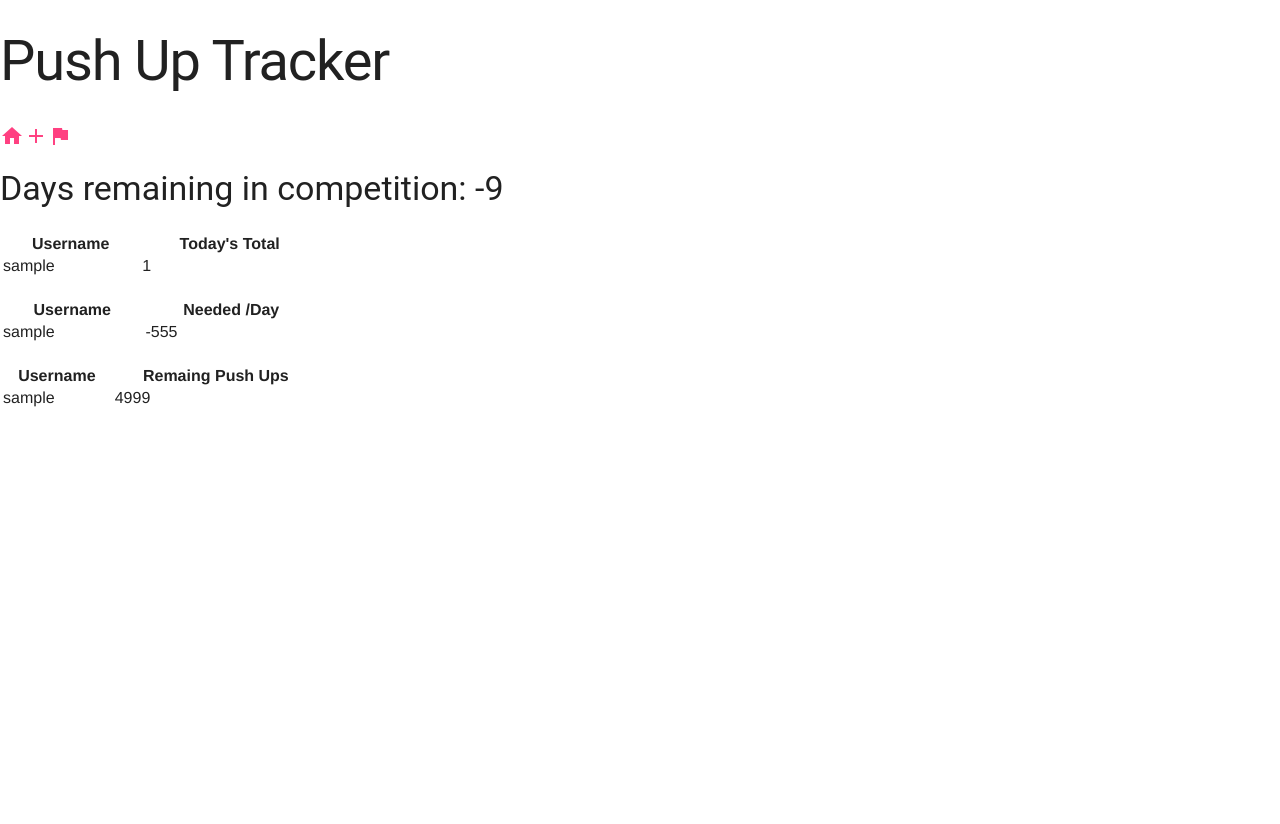
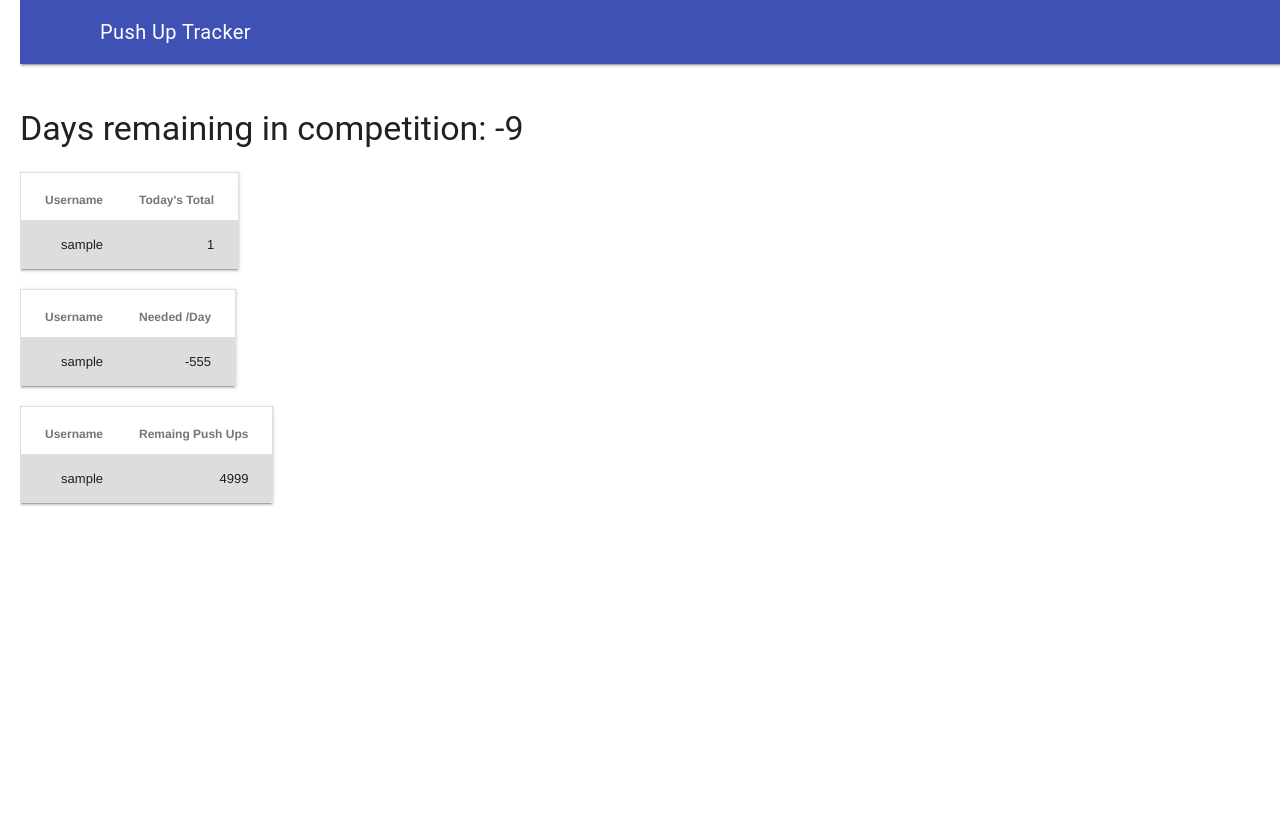
Before and after one commit to cgeorgiades27/puc, a Django app: page /competition in a window 1280 px wide. After the commit the page ends 506 px from the top, so only its background shows below. Run offline with Django 3.2, Linux system fonts and the light colour scheme; tables that the repository leaves empty hold one stand-in row (values such as "Sample post").

Commit message:
added new styling

```diff
--- a/tracker/static/tracker/style.css
+++ b/tracker/static/tracker/style.css
@@ -1,96 +1,20 @@
-a:link {
-    color: #5d6563;
-    font-weight: bold;
-}
-
-a:visited {
-    color: #5d6563;
-    font-weight: bold;
-}
-
-a:hover {
-    color: #33ffc6;
-    font-weight: bold;
-}
-
-table {
-    font-family: 'Montserrat', sans-serif;
-    border-collapse: collapse;
-    width: 50%;
-}
-
-th {
-    border: 1.5px solid #33ffc6;
-    font-weight: bolder;
-    text-align: left;
-    padding: 5px;
-}
-td {
-    border: 1.5px solid #33ffc6;
-    text-align: left;
-    padding: 5px;
-    font-size: 13
-}
 
 tr:nth-child(even) {
     background-color: #dddddd;
 }
 
-
 body {
     padding-left: 20px;
-}
-
-.page-header {
-    background-color: #33ffc6;
-    margin-top: 0;
-    padding: 20px 20px 20px 40px;
-}
-
-.page-header h1, .page-header h1 a, .page-header h1 a:visited, .page-header h1 a:active {
-  color: #ffffff;
-  font-size: 36pt;
-	text-decoration: none;
-  font-weight: bolder;
 }
 
 .content {
     margin-left: 80px;
 }
 
-h1, h2, h3, h4 {
-    font-family: 'Montserrat', sans-serif;
-}
-
-.date {
-    color: #828282;
-}
-
 .save {
     float: right;
-}
-
-.entry-form textarea, .entry-form input {
-  width: 75%;
-}
-
-.top-menu, .top-menu:hover, .top-menu:visited {
-  color: #ffffff;
-	float: right;
-	font-size: 26pt;
-	margin-right: 20px;
 }
 
 . {
     margin-bottom: 70px;
 }
-
-.button[type="submit"] {
-    width: 10%;
-    background-color: #4CAF50;
-    color: white;
-    padding: 14px 20px;
-    margin: 8px 0;
-    border: none;
-    border-radius: 4px;
-}
--- a/tracker/templates/tracker/base.html
+++ b/tracker/templates/tracker/base.html
@@ -1,31 +1,31 @@
 {% load static %}
 <html>
 
-<head>
-  <title>Push Up Tracker</title>
-  <!--<link rel="stylesheet" type="text/css" href="{% static 'tracker/style.css' %}">
-  <link href="https://fonts.googleapis.com/icon?family=Material+Icons" rel="stylesheet">
-  <link rel="stylesheet" href="https://fonts.googleapis.com/css?family=Roboto:300,400,500,700|Material+Icons">
-  <link rel="stylesheet" href="https://unpkg.com/bootstrap-material-design@4.1.1/dist/css/bootstrap-material-design.min.css"
-    integrity="sha384-wXznGJNEXNG1NFsbm0ugrLFMQPWswR3lds2VeinahP8N0zJw9VWSopbjv2x7WCvX" crossorigin="anonymous">
-  <link href="https://fonts.googleapis.com/css?family=Montserrat" rel="stylesheet">-->
 <link rel="stylesheet" href="https://fonts.googleapis.com/icon?family=Material+Icons">
 <link rel="stylesheet" href="https://code.getmdl.io/1.3.0/material.indigo-pink.min.css">
 <script defer src="https://code.getmdl.io/1.3.0/material.min.js"></script>
-</head>
+<link rel="stylesheet" type="text/css" href="{% static 'tracker/style.css' %}">
 
-<body>
-  <div class="page-header">
-    <div class="row">
-      <h1>Push Up Tracker</h1>
-      <a href="{% url 'workout_log' %}" style="float: left;" class="top-menu"><i class="material-icons">home</i></a>
-      <a href="{% url 'log_new' %}" style="float: left;" class="top-menu"><i class="material-icons">add</i></a>
-      <a href="{% url 'competition' %}" style="float: left" class="top-menu"><i class="material-icons">flag</i></a>
+<div class="mdl-layout mdl-js-layout mdl-layout--fixed-header">
+  <header class="mdl-layout__header">
+    <div class="mdl-layout__header-row">
+      <span class="mdl-layout-title">Push Up Tracker</span>
+      <div class="mdl-layout-spacer"></div>
     </div>
+  </header>
+  <div class="mdl-layout__drawer">
+    <span class="mdl-layout-title">Menu</span>
+    <nav class="mdl-navigation">
+      <a class="mdl-navigation__link" href="{% url 'workout_log' %}">Home</a>
+      <a class="mdl-navigation__link" href="{% url 'log_new' %}">Enter New</a>
+      <a class="mdl-navigation__link" href="{% url 'competition' %}">Competition</a>
+    </nav>
   </div>
-  <div>
+  <main class="mdl-layout__content">
+    <div class="page-content">
       {% block content %}
       {% endblock %}
     </div>
-</body>
+  </main>
+</div>
 <html>
--- a/tracker/templates/tracker/competition.html
+++ b/tracker/templates/tracker/competition.html
@@ -3,7 +3,7 @@
 <br>
 <h3>Days remaining in competition: {{ daysRemaining }}</h3>
 <div>
-  <table style="width:25%;">
+  <table class="mdl-data-table mdl-js-data-table mdl-shadow--2dp">
     <tr>
       <th>Username</th>
       <th>Today's Total</th>
@@ -18,7 +18,7 @@
 </div>
 <br>
 <div>
-  <table style="width:25%;">
+  <table class="mdl-data-table mdl-js-data-table mdl-shadow--2dp">
     <tr>
       <th>Username</th>
       <th>Needed /Day</th>
@@ -33,7 +33,7 @@
 </div>
 <br>
 <div>
-  <table style="width:25%;">
+  <table class="mdl-data-table mdl-js-data-table mdl-shadow--2dp">
     <tr>
       <th>Username</th>
       <th>Remaing Push Ups</th>
--- a/tracker/templates/tracker/log_detail.html
+++ b/tracker/templates/tracker/log_detail.html
@@ -2,7 +2,7 @@
 {% block content %}
 <br>
 <h3>Log detail for entry: {{ log.id }}</h3>
-<table>
+<table class="mdl-data-table mdl-js-data-table mdl-shadow--2dp">
     <tr>
         <th>User</th>
         <th>Date</th>
--- a/tracker/templates/tracker/log_new.html
+++ b/tracker/templates/tracker/log_new.html
@@ -1,6 +1,6 @@
 {% extends 'tracker/base.html' %}
 {% block content %}
-<h2>New Log</h2>
+<h3>New Entry</h3>
 <form method="POST">
     {% csrf_token %}
     {{ form.as_p }}
--- a/tracker/templates/tracker/user_logs.html
+++ b/tracker/templates/tracker/user_logs.html
@@ -2,7 +2,7 @@
 {% block content %}
 <br>
 <h3>Log detail for: {{ user_username }}</h3>
-<table>
+<table class="mdl-data-table mdl-js-data-table mdl-shadow--2dp">
     <tr>
         <th>Date</th>
         <th>Sets</th>
--- a/tracker/templates/tracker/workout_log.html
+++ b/tracker/templates/tracker/workout_log.html
@@ -2,7 +2,8 @@
 {% block content %}
 <br>
 <h3>All time running total:</h3>
-<table class="mdl-data-table mdl-js-data-table mdl-data-table mdl-shadow--2dp">
+<row>
+<table class="mdl-data-table mdl-js-data-table mdl-shadow--2dp">
   <tr>
     <th>Username</th>
     <th>Total All Time</th>
@@ -14,9 +15,10 @@
   </tr>
   {% endfor %}
 </table>
+</row>
 <br>
 <h3>All time recorded:</h3>
-<table>
+<table class="mdl-data-table mdl-js-data-table mdl-shadow--2dp">
   <tr>
     <th>Username</th>
     <th>Date</th>
--- a/tracker/views.py
+++ b/tracker/views.py
@@ -2,9 +2,8 @@ from django.shortcuts import render, get_object_or_404, redirect
 from django.utils import timezone
 from datetime import timedelta, date
 from .models import Entry
-from django.db.models import Count, Sum, F, IntegerField
+from django.db.models import Count, Sum, F, IntegerField, Min
 from .forms import EntryForm
-from django.contrib.auth.models import User
 
 def log_detail(request, pk):
     log = get_object_or_404(Entry, pk=pk)
@@ -12,11 +11,10 @@ def log_detail(request, pk):
 
 def user_logs(request, user_id):
     user_logs = Entry.objects.filter(user_id=user_id)
-    user = User.objects.filter(id=user_id).values('username')
+    user = user_logs.values('user__username')
     return render(request, 'tracker/user_logs.html', {'user_logs': user_logs, 'user': user})
 
 def competition(request):
-    users = User.objects.all().order_by('-id')
     entry = Entry.objects.all()
     startDate = date(2018, 11, 27)
     setRange = Entry.objects.filter(date_completed__gte=startDate)
@@ -26,12 +24,11 @@ def competition(request):
     remainingPushUps = setRange.values('user__username').annotate(total = 5000 - (Sum(F('reps') * F('sets')))).order_by('total')
     perDay = setRange.values('user__username').annotate(total = (5000 - (Sum(F('reps') * F('sets')))) / daysRemaining).order_by('total')
     return render(request, 'tracker/competition.html', {
-        'remainingPushUps': remainingPushUps,
-        'users': users,
-        'daysRemaining': daysRemaining,
-        'entry': entry,
+        'remainingPushUps' : remainingPushUps,
+        'daysRemaining' : daysRemaining,
+        'entry' : entry,
         'todayTotal': todayTotal,
-        'perDay': perDay,
+        'perDay' : perDay,
     })
 
 def workout_log(request):
```
Lines whose indentation alone changed are shown as unchanged.
